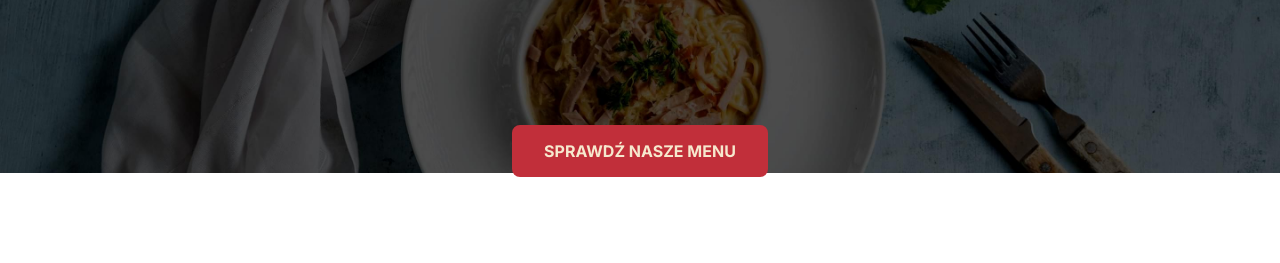
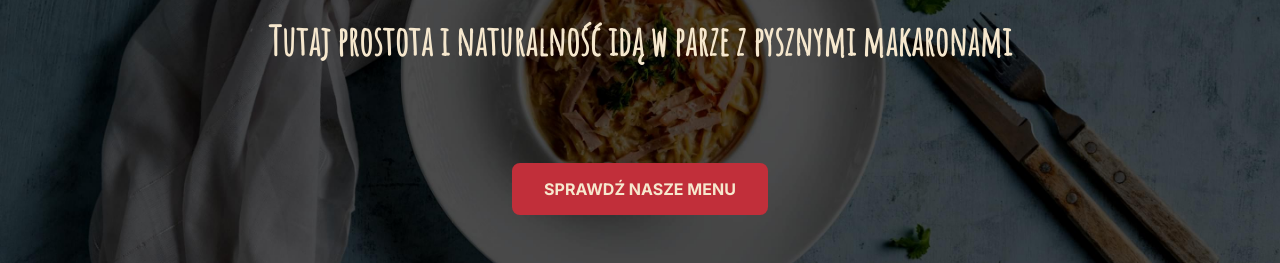
Before and after one commit to marekgacek45/Prosta-webpage, a website: page index.html in a window 1280 px wide. Shown: the part 537-800 px from the top of the page. Drawn offline with Linux system fonts and the light colour scheme.

```diff
--- a/src/sass/style.scss
+++ b/src/sass/style.scss
@@ -128,7 +128,7 @@
 	justify-content: space-between;
 	align-items: center;
 	margin-top: 4.4em;
-	height: 80vh;
+	height: calc(100vh - 70px);
 	background-image: url('../img/header.jpg');
 	background-size: cover;
 	background-position: center;
@@ -138,9 +138,10 @@
 	&__content {
 		display: flex;
 		flex-direction: column;
-		justify-content: center;
+		justify-content: space-around;
 		align-items: center;
 		height: 100%;
+
 		&-logo {
 			display: flex;
 			flex-direction: column;
@@ -163,12 +164,10 @@
 			color: colors.$secondary-color;
 			font-family: 'Amatic SC', cursive;
 			font-size: 4rem;
-			padding: 1em;
 			text-align: center;
 
 		}
 		&-button {
-			margin-top: 8em;
 			border: none;
 			background-color: colors.$third-color;
 			color: colors.$fourth-font-color;
```
Also changed, not shown: dist/css/style.min.css.
